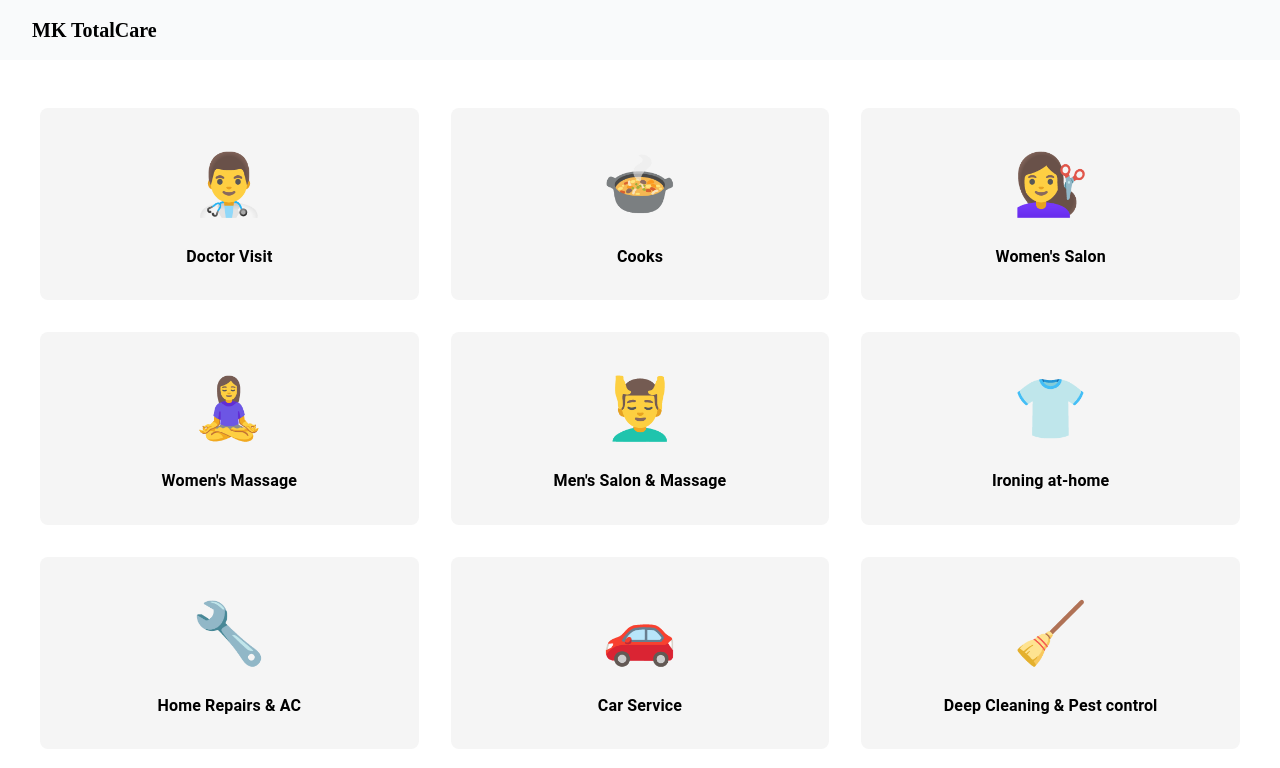
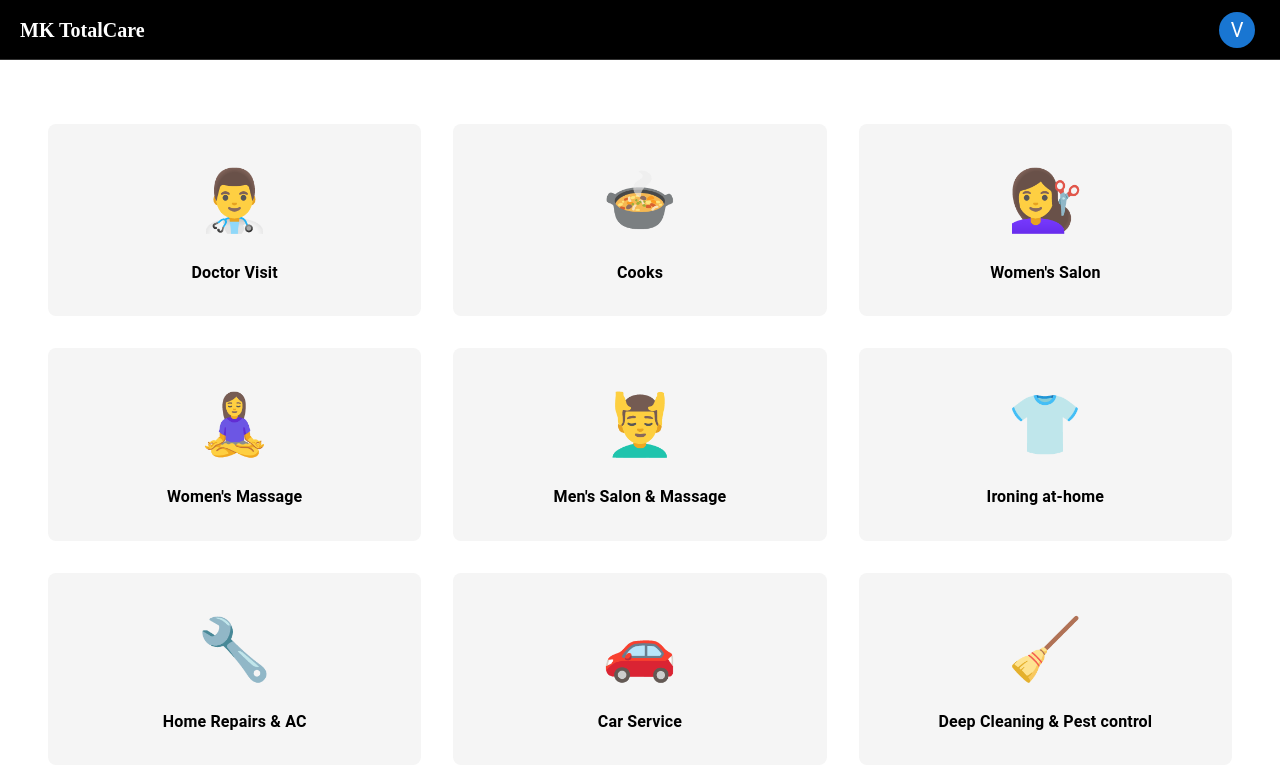
Before and after one commit to vvivek2/global-booking-services-ui, a Next.js app: page /dashboard in a window 1280 px wide. Shown: the top 768 px of the page. Built offline with nearby package versions, Linux system fonts and the light colour scheme.

Commit message:
added logout in dashboard

```diff
--- a/app/dashboard/page.tsx
+++ b/app/dashboard/page.tsx
@@ -1,5 +1,16 @@
+import HeaderBar from '@/components/HeaderBar';
 import ServicesDashboard from '../src/components/serviceDashboard/dashboard';
+import AccountMenu from '../src/components/signIn-signUp/AccountMenu';
 
 export default function DashboardPage() {
-  return <ServicesDashboard />;
+  return (
+    <div className="w-full h-full">
+
+      <HeaderBar showAvatar={true} />
+
+      <div className="p-4">
+        <ServicesDashboard />
+      </div>
+    </div>
+  );
 }
--- a/app/src/components/landing.tsx
+++ b/app/src/components/landing.tsx
@@ -1,5 +1,6 @@
 'use client';
 
+import HeaderBar from '@/components/HeaderBar';
 import SignInEmailSheet from './signIn-signUp/signInEmail';
 
 export default function Landing() {
@@ -7,14 +8,7 @@ export default function Landing() {
   return (
     <div>
       {/* Header */}
-      <header className="bg-black">
-        <div className="w-full px-4 sm:px-6 lg:px-8 py-4 flex items-center justify-between">
-          <div className="text-white font-bold text-xl">MK TotalCare</div>
-          <nav className="flex items-center gap-4" style={{ fontFamily: 'Arial, sans-serif' }}>
-            <a href="#" className="text-white hover:text-white whitespace-nowrap"><u>Business</u></a>
-          </nav>
-        </div>
-      </header>
+      <HeaderBar showBusiness={true}/>
 
       {/* Hero */}
       <section>
--- a/app/src/components/serviceDashboard/dashboard.tsx
+++ b/app/src/components/serviceDashboard/dashboard.tsx
@@ -1,3 +1,4 @@
+import HeaderBar from "@/components/HeaderBar";
 import Box from "@mui/material/Box";
 import Card from "@mui/material/Card";
 import Typography from "@mui/material/Typography";
@@ -17,13 +18,6 @@ export default function ServicesDashboard() {
 
   return (
     <div>
-      {/* Header */}
-      <header className="bg-gray-50">
-        <div className="w-full px-4 sm:px-6 lg:px-8 py-4 flex items-center justify-between">
-          <div className="text-black font-bold text-xl">MK TotalCare</div>
-        </div>
-      </header>
-
       {/* Hero */}
       <section className="px-4 sm:px-6 lg:px-8 py-12">
 
--- /dev/null
+++ b/app/src/components/signIn-signUp/AccountMenu.tsx
@@ -0,0 +1,81 @@
+"use client";
+
+import * as React from "react";
+import Avatar from "@mui/material/Avatar";
+import Menu from "@mui/material/Menu";
+import MenuItem from "@mui/material/MenuItem";
+import IconButton from "@mui/material/IconButton";
+import Tooltip from "@mui/material/Tooltip";
+import Box from "@mui/material/Box";
+import Typography from "@mui/material/Typography";
+
+export default function AccountMenu() {
+  const [anchorEl, setAnchorEl] = React.useState<null | HTMLElement>(null);
+  const open = Boolean(anchorEl);
+
+  const handleClick = (event: React.MouseEvent<HTMLElement>) => {
+    setAnchorEl(event.currentTarget);
+  };
+
+  const handleClose = () => {
+    setAnchorEl(null);
+  };
+
+  const handleLogout = () => {
+    // Clear tokens or session
+    localStorage.removeItem("authToken");
+    sessionStorage.clear();
+
+    // Redirect to login
+    window.location.assign("/");
+  };
+
+  return (
+    <Box sx={{ display: "flex", alignItems: "center" }}>
+      <Tooltip title="Account settings">
+        <IconButton
+          onClick={handleClick}
+          size="small"
+          sx={{ ml: 2 }}
+          aria-controls={open ? "account-menu" : undefined}
+          aria-haspopup="true"
+          aria-expanded={open ? "true" : undefined}
+        >
+          <Avatar sx={{ width: 36, height: 36, bgcolor: "#1976d2" }}>
+            V
+          </Avatar>
+        </IconButton>
+      </Tooltip>
+
+      <Menu
+        anchorEl={anchorEl}
+        id="account-menu"
+        open={open}
+        onClose={handleClose}
+        onClick={handleClose}
+        slotProps={{
+          paper: {
+            elevation: 3,
+            sx: {
+              mt: 1.5,
+              minWidth: 180,
+              borderRadius: 2,
+            },
+          },
+        }}
+      >
+        <MenuItem>
+          <Typography>My Account</Typography>
+        </MenuItem>
+
+        <MenuItem>
+          <Typography>Settings</Typography>
+        </MenuItem>
+
+        <MenuItem onClick={handleLogout}>
+          <Typography color="error">Logout</Typography>
+        </MenuItem>
+      </Menu>
+    </Box>
+  );
+}
--- /dev/null
+++ b/components/HeaderBar.tsx
@@ -0,0 +1,39 @@
+"use client";
+
+import AccountMenu from "@/app/src/components/signIn-signUp/AccountMenu";
+
+
+
+export default function HeaderBar({ showBusiness = false, showAvatar = false }) {
+  return (
+    <header
+      style={{
+        width: "100%",
+        height: "60px",
+        display: "flex",
+        justifyContent: "space-between",
+        alignItems: "center",
+        padding: "0 20px",
+        backgroundColor: "#000",
+        color: "white",
+        borderBottom: "1px solid #333",
+      }}
+    >
+      <h1 className="text-xl font-semibold">MK TotalCare</h1>
+
+      {/* Right side content */}
+      <div className="flex items-center gap-6">
+
+        {showBusiness && (
+          <nav className="flex items-center gap-4 font-sans">
+            <a href="#" className="text-white hover:text-gray-300 transition">
+              <u>Business</u>
+            </a>
+          </nav>
+        )}
+
+        {showAvatar && <AccountMenu />}
+      </div>
+    </header>
+  );
+}
```
